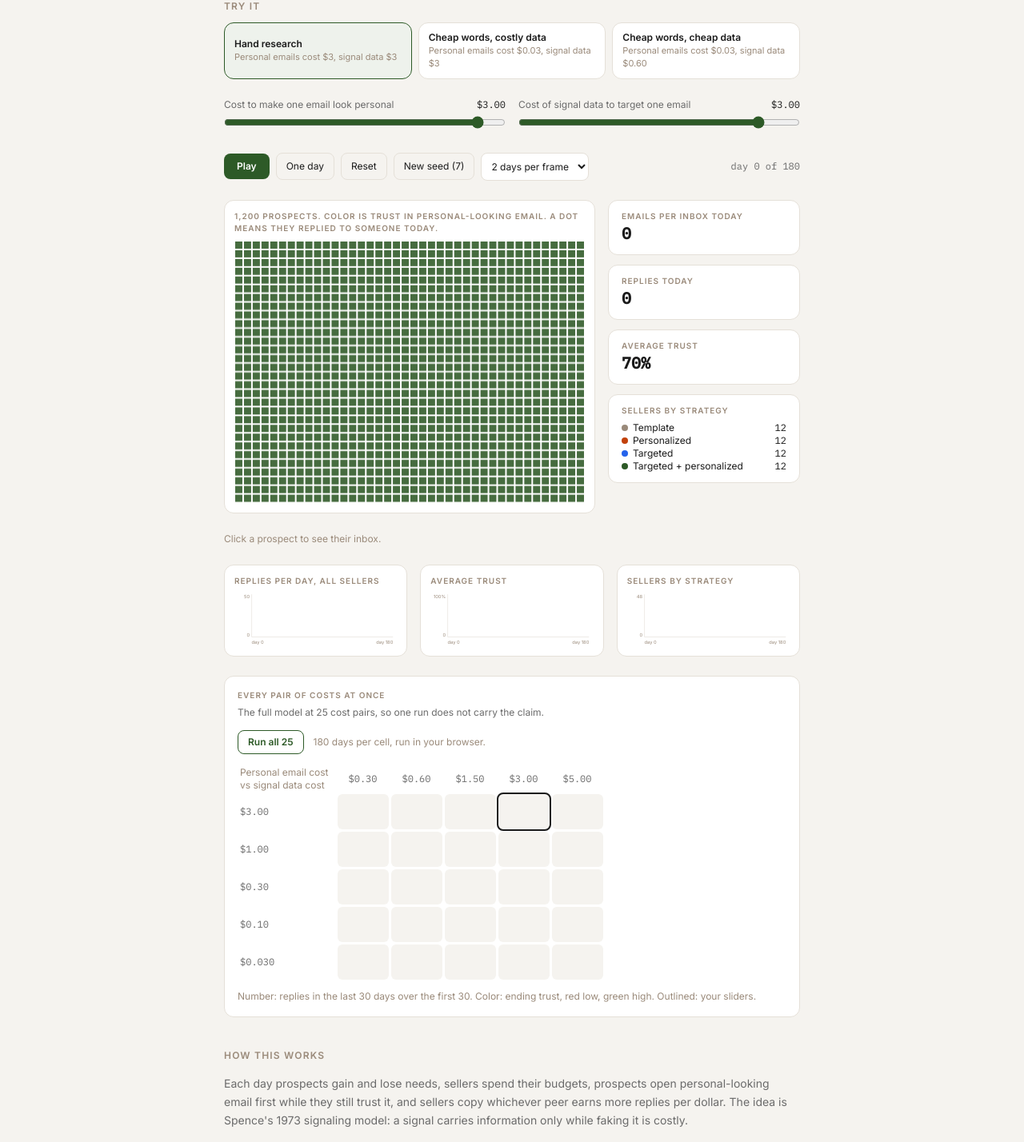
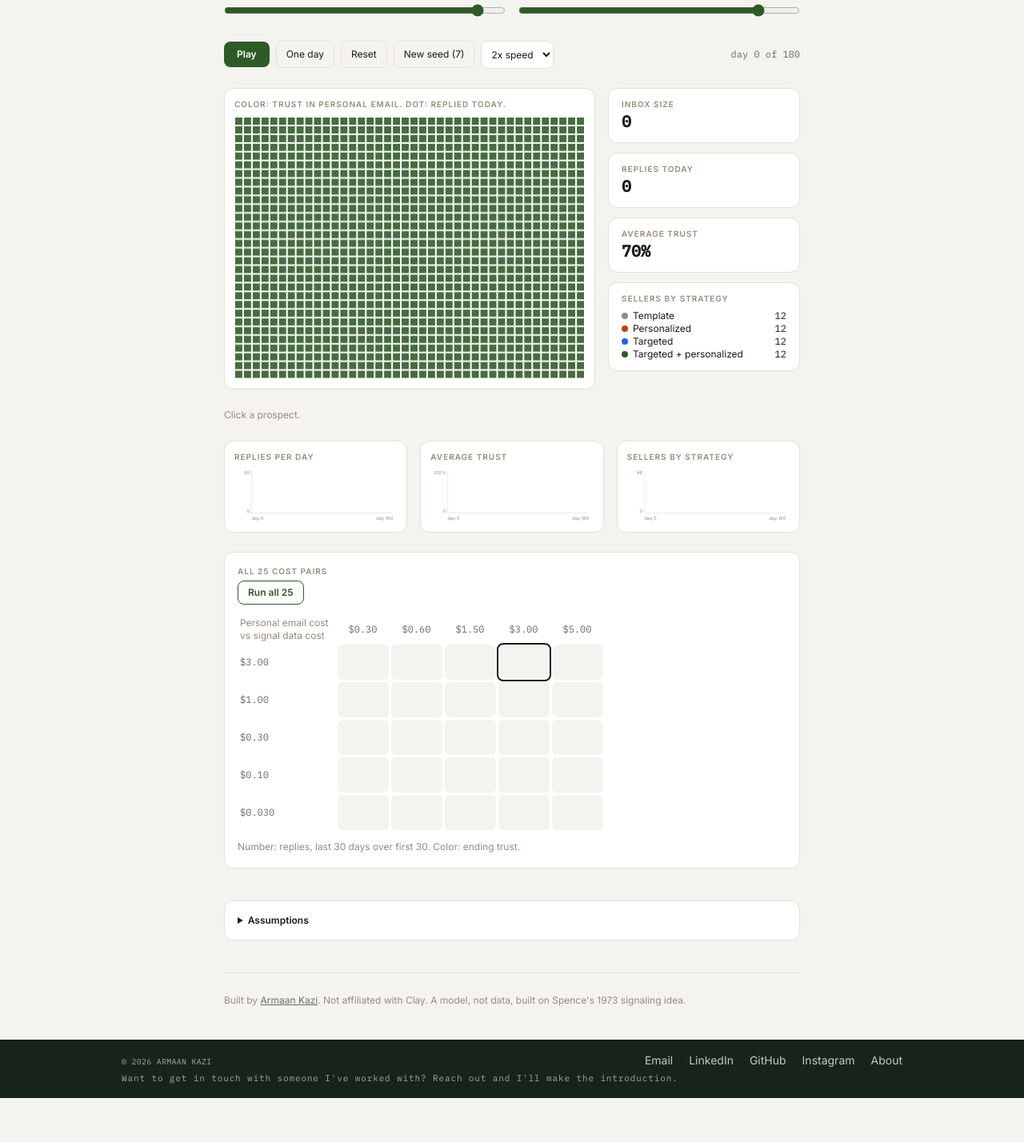
Before and after one commit to armaan-k019/my-portfolio, a Next.js app: page /demos/clay in a window 1280 px wide. Shown: the part 483-1911 px from the top of the page at 80% size. After the commit the page ends 1856 px from the top, so only its background shows below. Built offline with nearby package versions, Linux system fonts and the light colour scheme.

Commit message:
Cut clay demo under 200 rendered words
Co-Authored-By: Claude Opus 5.5 (1M context) <noreply@anthropic.com>
Claude-Session: https://claude.ai/code/session_013y87zb5ZaJUKT61KVdPHrM

```diff
--- a/src/app/demos/clay/CommonsDemo.tsx
+++ b/src/app/demos/clay/CommonsDemo.tsx
@@ -14,10 +14,10 @@ import { LineChart, SharesChart, Sparkline, STRATEGY_COLORS } from "./charts";
 
 const COLS = 40;
 
-const PRESETS: { label: string; note: string; personalCost: number; targetCost: number }[] = [
-  { label: "Hand research", note: "Personal emails cost $3, signal data $3", personalCost: 3, targetCost: 3 },
-  { label: "Cheap words, costly data", note: "Personal emails cost $0.03, signal data $3", personalCost: 0.03, targetCost: 3 },
-  { label: "Cheap words, cheap data", note: "Personal emails cost $0.03, signal data $0.60", personalCost: 0.03, targetCost: 0.6 },
+const PRESETS: { label: string; personalCost: number; targetCost: number }[] = [
+  { label: "Hand research", personalCost: 3, targetCost: 3 },
+  { label: "Cheap words, costly data", personalCost: 0.03, targetCost: 3 },
+  { label: "Cheap words, cheap data", personalCost: 0.03, targetCost: 0.6 },
 ];
 
 // Log-scale slider helpers: slider runs 0..100.
@@ -226,9 +226,6 @@ function RegimeMap({ current }: { current: { personalCost: number; targetCost: n
         >
           {running ? `Running ${done} of ${cells.length}` : done === cells.length ? "Run again" : "Run all 25"}
         </button>
-        <p className="text-xs" style={{ color: "#9a8a7a" }}>
-          180 days per cell, run in your browser.
-        </p>
       </div>
       <div className="overflow-x-auto">
         <table className="text-xs border-separate" style={{ borderSpacing: 3 }}>
@@ -272,7 +269,7 @@ function RegimeMap({ current }: { current: { personalCost: number; targetCost: n
         </table>
       </div>
       <p className="text-xs mt-2 leading-relaxed" style={{ color: "#9a8a7a" }}>
-        Number: replies in the last 30 days over the first 30. Color: ending trust, red low, green high. Outlined: your sliders.
+        Number: replies, last 30 days over first 30. Color: ending trust.
       </p>
     </div>
   );
@@ -340,7 +337,6 @@ export default function CommonsDemo() {
               style={{ borderColor: active ? "#2d5a27" : "#e5e0d8", backgroundColor: active ? "#eef2ec" : "#ffffff" }}
             >
               <p className="text-xs font-semibold" style={{ color: "#1a1a1a" }}>{p.label}</p>
-              <p className="text-[11px]" style={{ color: "#9a8a7a" }}>{p.note}</p>
             </button>
           );
         })}
@@ -349,8 +345,8 @@ export default function CommonsDemo() {
       {/* Sliders */}
       <div className="grid grid-cols-1 sm:grid-cols-2 gap-4">
         {[
-          { name: "Cost to make one email look personal", value: personalCost, min: 0.01, max: 5, set: (v: number) => { setPersonalCost(v); reset({ personalCost: v }); } },
-          { name: "Cost of signal data to target one email", value: targetCost, min: 0.1, max: 5, set: (v: number) => { setTargetCost(v); reset({ targetCost: v }); } },
+          { name: "Personalization cost per email", value: personalCost, min: 0.01, max: 5, set: (v: number) => { setPersonalCost(v); reset({ personalCost: v }); } },
+          { name: "Targeting cost per email", value: targetCost, min: 0.1, max: 5, set: (v: number) => { setTargetCost(v); reset({ targetCost: v }); } },
         ].map((s) => (
           <label key={s.name} className="block">
             <span className="flex justify-between text-xs mb-1">
@@ -404,9 +400,9 @@ export default function CommonsDemo() {
           style={{ borderColor: "#e5e0d8", color: "#1a1a1a" }}
           aria-label="Days per frame"
         >
-          <option value={1}>1 day per frame</option>
-          <option value={2}>2 days per frame</option>
-          <option value={5}>5 days per frame</option>
+          <option value={1}>1x speed</option>
+          <option value={2}>2x speed</option>
+          <option value={5}>5x speed</option>
         </select>
         <span className="text-xs font-mono ml-auto" style={{ color: "#6b6b6b" }}>day {sim.day} of {days}</span>
       </div>
@@ -415,13 +411,13 @@ export default function CommonsDemo() {
       <div className="grid grid-cols-1 md:grid-cols-[1fr_15rem] gap-4">
         <div className="rounded-xl border p-3" style={{ borderColor: "#e5e0d8", backgroundColor: "#ffffff" }}>
           <p className={`${label} mb-2`} style={{ color: "#9a8a7a" }}>
-            {sim.params.prospects.toLocaleString()} prospects. Color is trust in personal-looking email. A dot means they replied to someone today.
+            Color: trust in personal email. Dot: replied today.
           </p>
           <Field sim={sim} tick={tick} selected={selected} onSelect={setSelected} />
         </div>
         <div className="space-y-3">
           {[
-            { k: "Emails per inbox today", v: last ? last.inbox.toFixed(1) : "0" },
+            { k: "Inbox size", v: last ? last.inbox.toFixed(1) : "0" },
             { k: "Replies today", v: last ? String(last.replies) : "0" },
             { k: "Average trust", v: last ? `${Math.round(last.trust * 100)}%` : `${Math.round(DEFAULT_PARAMS.trustPrior * 100)}%` },
           ].map((s) => (
@@ -448,13 +444,13 @@ export default function CommonsDemo() {
       {selected !== null ? (
         <Inspector sim={sim} i={selected} />
       ) : (
-        <p className="text-xs" style={{ color: "#9a8a7a" }}>Click a prospect to see their inbox.</p>
+        <p className="text-xs" style={{ color: "#9a8a7a" }}>Click a prospect.</p>
       )}
 
       {/* Charts */}
       <div className="grid grid-cols-1 sm:grid-cols-3 gap-4">
         <div className="rounded-xl border p-3" style={{ borderColor: "#e5e0d8", backgroundColor: "#ffffff" }}>
-          <p className={`${label} mb-1`} style={{ color: "#9a8a7a" }}>Replies per day, all sellers</p>
+          <p className={`${label} mb-1`} style={{ color: "#9a8a7a" }}>Replies per day</p>
           <LineChart history={h} days={days} value={(d) => d.replies} max={maxReplies} color="#1a1a1a" label="Replies per day" format={(v) => String(Math.round(v))} />
         </div>
         <div className="rounded-xl border p-3" style={{ borderColor: "#e5e0d8", backgroundColor: "#ffffff" }}>
@@ -469,10 +465,7 @@ export default function CommonsDemo() {
 
       {/* Regime map */}
       <div className="rounded-xl border p-4" style={{ borderColor: "#e5e0d8", backgroundColor: "#ffffff" }}>
-        <p className={`${label} mb-1`} style={{ color: "#9a8a7a" }}>Every pair of costs at once</p>
-        <p className="text-xs leading-relaxed mb-3" style={{ color: "#6b6b6b" }}>
-          The full model at 25 cost pairs, so one run does not carry the claim.
-        </p>
+        <p className={`${label} mb-1`} style={{ color: "#9a8a7a" }}>All 25 cost pairs</p>
         <RegimeMap current={{ personalCost, targetCost }} />
       </div>
     </div>
--- a/src/app/demos/clay/page.tsx
+++ b/src/app/demos/clay/page.tsx
@@ -40,7 +40,7 @@ export default function ClayDemoPage() {
                 </span>
               </div>
               <p className="text-sm" style={{ color: C.muted }}>
-                What happens to cold email when making it look personal costs almost nothing.
+                Cold email when looking personal costs almost nothing: 1,200 prospects, 48 sellers, 180 days.
               </p>
             </div>
             <div className="flex-shrink-0">
@@ -62,13 +62,10 @@ export default function ClayDemoPage() {
           </Link>
 
           <section className="mb-10">
-            <p className="leading-relaxed text-sm mb-4" style={{ color: SUBTEXT }}>
-              An agent-based model of one market: 1,200 prospects with limited attention and 48 sellers on fixed budgets, over 180 days. You set two prices: making an email look personal, and the signal data that says whom to send it to.
-            </p>
             <div className="rounded-xl border px-5 py-4" style={{ borderColor: C.cardBorder, backgroundColor: C.accentBg }}>
               <p className="text-xs font-semibold uppercase tracking-widest mb-1" style={{ color: LABEL }}>Finding</p>
               <p className="text-sm leading-relaxed" style={{ color: SUBTEXT }}>
-                Cold email fails when looking personal gets far cheaper than knowing whom to write to. When signal data is cheap too, cheap personalization raises replies instead.
+                Replies collapse when looking personal gets far cheaper than targeting. Cheap targeting reverses it.
               </p>
             </div>
           </section>
@@ -79,14 +76,10 @@ export default function ClayDemoPage() {
             <CommonsDemo />
           </section>
 
-          {/* ── How this works ────────────────────────────────────────────── */}
+          {/* ── Assumptions ────────────────────────────────────────────── */}
           <section className="mb-10">
-            <h2 className={`${H2} mb-4`} style={{ color: LABEL }}>How this works</h2>
-            <p className="text-sm leading-relaxed mb-4" style={{ color: SUBTEXT }}>
-              Each day prospects gain and lose needs, sellers spend their budgets, prospects open personal-looking email first while they still trust it, and sellers copy whichever peer earns more replies per dollar. The idea is Spence&apos;s 1973 signaling model: a signal carries information only while faking it is costly.
-            </p>
             <details className="rounded-xl border p-4 text-xs" style={{ borderColor: C.cardBorder, backgroundColor: C.cardBg }}>
-              <summary className="cursor-pointer font-semibold" style={{ color: HEADING }}>Every assumption in the model</summary>
+              <summary className="cursor-pointer font-semibold" style={{ color: HEADING }}>Assumptions</summary>
               <p className="mt-3 mb-2 leading-relaxed" style={{ color: SUBTEXT }}>
                 None are measured. All live in <code>src/app/demos/clay/model.ts</code>.
               </p>
@@ -120,7 +113,7 @@ export default function ClayDemoPage() {
             <p>
               Built by{" "}
               <Link href="/" className="underline hover:opacity-70" style={{ color: SUBTEXT }}>Armaan Kazi</Link>
-              . Not affiliated with Clay. A model, not data: no number here comes from Clay or a real inbox.
+              . Not affiliated with Clay. A model, not data, built on Spence&apos;s 1973 signaling idea.
             </p>
           </footer>
         </div>
```
